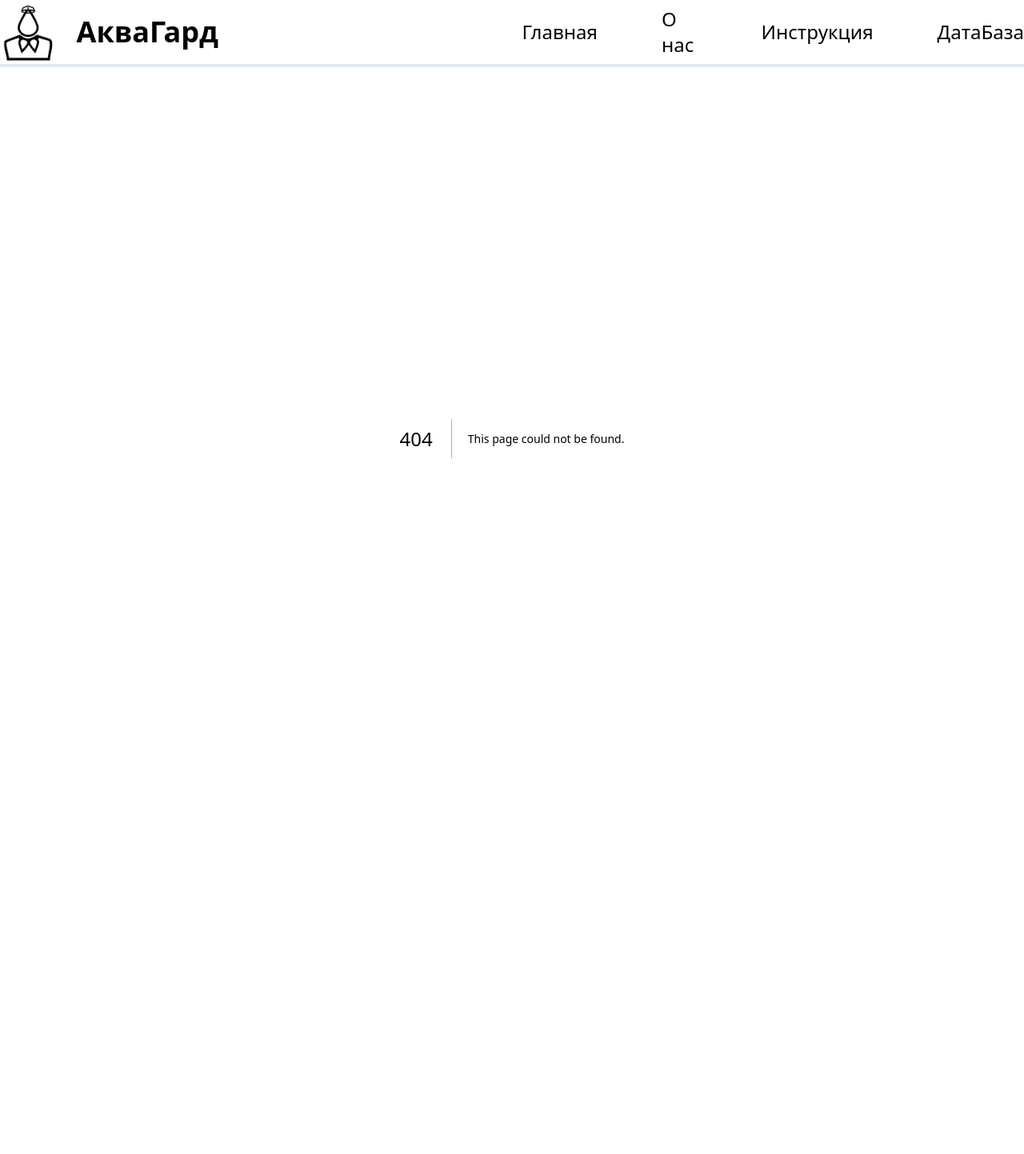
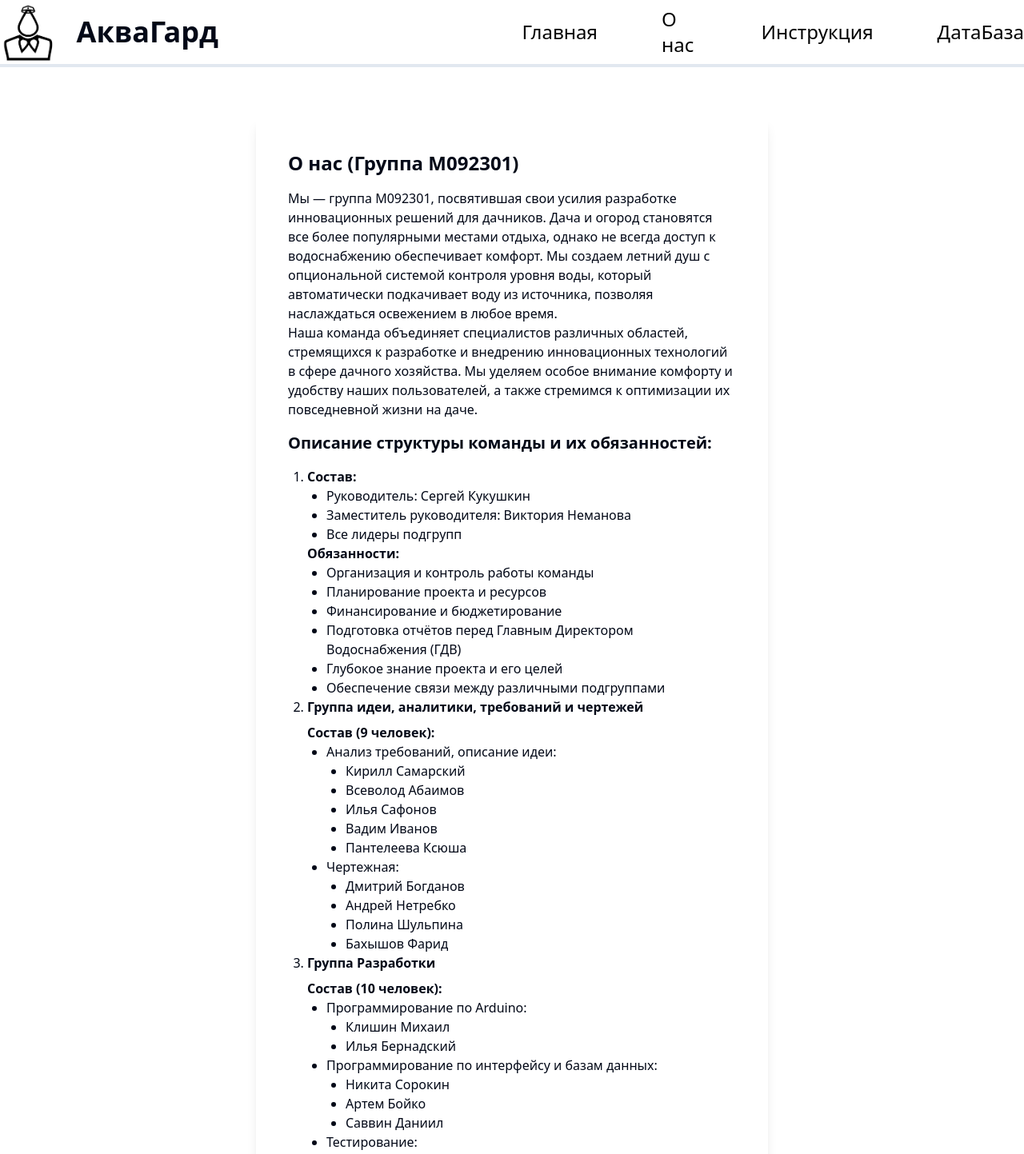
Before and after one commit to Imperfect-Spectrum/arduino-java-react, a Next.js app: page /aboutus in a window 1280 px wide. Before the commit this address had no page. Shown: the top 1443 px of the page at 80% size. Before the commit the page ends 948 px from the top, so only its background shows below. Built offline with nearby package versions, Linux system fonts and the light colour scheme.

Commit message:
add-aboutPage-and-InstructionsPage

```diff
--- a/src/components/header.tsx
+++ b/src/components/header.tsx
@@ -18,14 +18,14 @@ export function Header() {
         </a>
         <a
           target="_blank"
-          href="/about"
+          href="/aboutus"
           className="text-2xl block py-2 px-3 text-black rounded hover:bg-gray-100 md:hover:bg-transparent md:border-0 md:hover:text-blue-700 md:p-0  md:dark:hover:text-blue-500 dark:hover:bg-gray-700 dark:hover:text-white md:dark:hover:bg-transparent"
         >
           О нас
         </a>
         <a
           target="_blank"
-          href="/instruction"
+          href="/instructions"
           className="text-2xl block py-2 px-3 text-black rounded hover:bg-gray-100 md:hover:bg-transparent md:border-0 md:hover:text-blue-700 md:p-0  md:dark:hover:text-blue-500 dark:hover:bg-gray-700 dark:hover:text-white md:dark:hover:bg-transparent"
         >
           Инструкция
--- /dev/null
+++ b/src/pages/aboutus/index.tsx
@@ -0,0 +1,130 @@
+import React from "react";
+
+const AboutUs: React.FC = () => {
+  return (
+    <div className="flex items-start justify-center flex-col mx-[25%] rounded shadow-lg p-10">
+      <h2 className="text-2xl font-bold mb-4">О нас (Группа М092301)</h2>
+      <p>
+        Мы — группа М092301, посвятившая свои усилия разработке инновационных
+        решений для дачников. Дача и огород становятся все более популярными
+        местами отдыха, однако не всегда доступ к водоснабжению обеспечивает
+        комфорт. Мы создаем летний душ с опциональной системой контроля уровня
+        воды, который автоматически подкачивает воду из источника, позволяя
+        наслаждаться освежением в любое время.
+      </p>
+      <p>
+        Наша команда объединяет специалистов различных областей, стремящихся к
+        разработке и внедрению инновационных технологий в сфере дачного
+        хозяйства. Мы уделяем особое внимание комфорту и удобству наших
+        пользователей, а также стремимся к оптимизации их повседневной жизни на
+        даче.
+      </p>
+
+      <h3 className="text-xl font-bold my-4">
+        Описание структуры команды и их обязанностей:
+      </h3>
+
+      <ol className="list-decimal ml-6">
+        <li>
+          <div>
+            <strong>Состав:</strong>
+          </div>
+          <ul className="list-disc ml-6">
+            <li>Руководитель: Сергей Кукушкин</li>
+            <li>Заместитель руководителя: Виктория Неманова</li>
+            <li>Все лидеры подгрупп</li>
+          </ul>
+          <div>
+            <strong>Обязанности:</strong>
+          </div>
+          <ul className="list-disc ml-6">
+            <li>Организация и контроль работы команды</li>
+            <li>Планирование проекта и ресурсов</li>
+            <li>Финансирование и бюджетирование</li>
+            <li>
+              Подготовка отчётов перед Главным Директором Водоснабжения (ГДВ)
+            </li>
+            <li>Глубокое знание проекта и его целей</li>
+            <li>Обеспечение связи между различными подгруппами</li>
+          </ul>
+        </li>
+        <li>
+          <div className="font-bold mb-2">
+            Группа идеи, аналитики, требований и чертежей
+          </div>
+          <div>
+            <strong>Состав (9 человек):</strong>
+          </div>
+          <ul className="list-disc ml-6">
+            <li>Анализ требований, описание идеи:</li>
+            <ul className="list-disc ml-6">
+              <li>Кирилл Самарский</li>
+              <li>Всеволод Абаимов</li>
+              <li>Илья Сафонов</li>
+              <li>Вадим Иванов</li>
+              <li>Пантелеева Ксюша</li>
+            </ul>
+            <li>Чертежная:</li>
+            <ul className="list-disc ml-6">
+              <li>Дмитрий Богданов</li>
+              <li>Андрей Нетребко</li>
+              <li>Полина Шульпина</li>
+              <li>Бахышов Фарид</li>
+            </ul>
+          </ul>
+        </li>
+        <li>
+          <div className="font-bold mb-2">Группа Разработки</div>
+          <div>
+            <strong>Состав (10 человек):</strong>
+          </div>
+          <ul className="list-disc ml-6">
+            <li>Программирование по Arduino:</li>
+            <ul className="list-disc ml-6">
+              <li>Клишин Михаил</li>
+              <li>Илья Бернадский</li>
+            </ul>
+            <li>Программирование по интерфейсу и базам данных:</li>
+            <ul className="list-disc ml-6">
+              <li>Никита Сорокин</li>
+              <li>Артем Бойко</li>
+              <li>Саввин Даниил</li>
+            </ul>
+            <li>Тестирование:</li>
+            <ul className="list-disc ml-6">
+              <li>Рамиз Шафеев</li>
+              <li>Дмитрий Бритвин</li>
+              <li>Вадим Костин</li>
+              <li>Сергей Шустов</li>
+              <li>Картоев Адам</li>
+            </ul>
+          </ul>
+        </li>
+        <li>
+          <div className="font-bold mb-2">Конструирование</div>
+          <div>
+            <strong>Состав (4 человека):</strong>
+          </div>
+          <ul className="list-disc ml-6">
+            <li>Удалов Игорь</li>
+            <li>Александр Степанов</li>
+            <li>Даниил Шрайнер</li>
+            <li>Леонов Николай</li>
+          </ul>
+        </li>
+        <li>
+          <div className="font-bold mb-2">Модераторы документации</div>
+          <div>
+            <strong>Состав (2 человека):</strong>
+          </div>
+          <ul className="list-disc ml-6">
+            <li>Михаил Михайлов</li>
+            <li>Дмитрий Чернышёв</li>
+          </ul>
+        </li>
+      </ol>
+    </div>
+  );
+};
+
+export default AboutUs;
--- a/src/pages/index.tsx
+++ b/src/pages/index.tsx
@@ -39,7 +39,7 @@ export default function Home(): JSX.Element {
   }, [start]);
 
   return (
-    <div className="flex items-start justify-center flex-col mx-[25%]">
+    <div className="flex items-start justify-center flex-col mx-[25%] rounded shadow-sm p-10">
       <div className="mx-auto mb-[50px]">
         <p className="text-3xl font-bold">
           Прежде, чем пользоваться системой, изучите инструкцию в разделе
--- /dev/null
+++ b/src/pages/instructions/index.tsx
@@ -0,0 +1,68 @@
+import React from "react";
+
+const Instructions: React.FC = () => {
+  return (
+    <div className="flex items-start justify-center flex-col mx-[25%] rounded shadow-lg p-10">
+      <h1 className="text-2xl font-bold mb-4">
+        Инструкция по использованию интерфейса &quot;АкваГард&quot;
+      </h1>
+      <ol className="list-decimal ml-6">
+        <li className="mb-4">
+          <div className="font-bold">Старт системы:</div>
+          <p>
+            Нажмите кнопку{" "}
+            <span className="text-blue-500">&quot;Старт&quot;</span>, чтобы
+            запустить систему &quot;АкваГард&quot;. После нажатия кнопки система
+            начнет свою работу.
+          </p>
+        </li>
+        <li className="mb-4">
+          <div className="font-bold">Отображение показателей датчиков:</div>
+          <p>
+            На главной странице интерфейса отображаются показания датчиков,
+            расположенных в резервуарах. Вы сможете видеть текущие значения
+            температуры, уровня воды и других важных параметров.
+          </p>
+        </li>
+        <li className="mb-4">
+          <div className="font-bold">Состояние работы помпы и клапана:</div>
+          <p>
+            На главной странице также отображается состояние работы помпы и
+            клапана. Вы сможете мониторить, включена ли помпа, и открыт ли
+            клапан в данный момент.
+          </p>
+        </li>
+        <li className="mb-4">
+          <div className="font-bold">Остановка системы:</div>
+          <p>
+            Для остановки системы нажмите кнопку{" "}
+            <span className="text-red-500">&quot;Стоп&quot;</span>. После
+            нажатия кнопки система завершит свою работу и перейдет в состояние
+            ожидания.
+          </p>
+        </li>
+        <li className="mb-4">
+          <div className="font-bold">Логирование:</div>
+          <p>
+            Для доступа к журналу логирования перейдите на вкладку{" "}
+            <span className="text-purple-500">&quot;БазаДанных&quot;</span>. Вы
+            сможете ознакомиться с ID операции, началом и концом операции, а
+            также временем работы системы.
+          </p>
+        </li>
+      </ol>
+
+      <div className="mt-8">
+        <div className="font-bold">Важно:</div>
+        <p className="mt-2">
+          Убедитесь, что перед началом работы системы все необходимые проверки и
+          подготовительные мероприятия выполнены. В случае возникновения проблем
+          или аварийной ситуации немедленно обратитесь к ответственному
+          специалисту.
+        </p>
+      </div>
+    </div>
+  );
+};
+
+export default Instructions;
```
